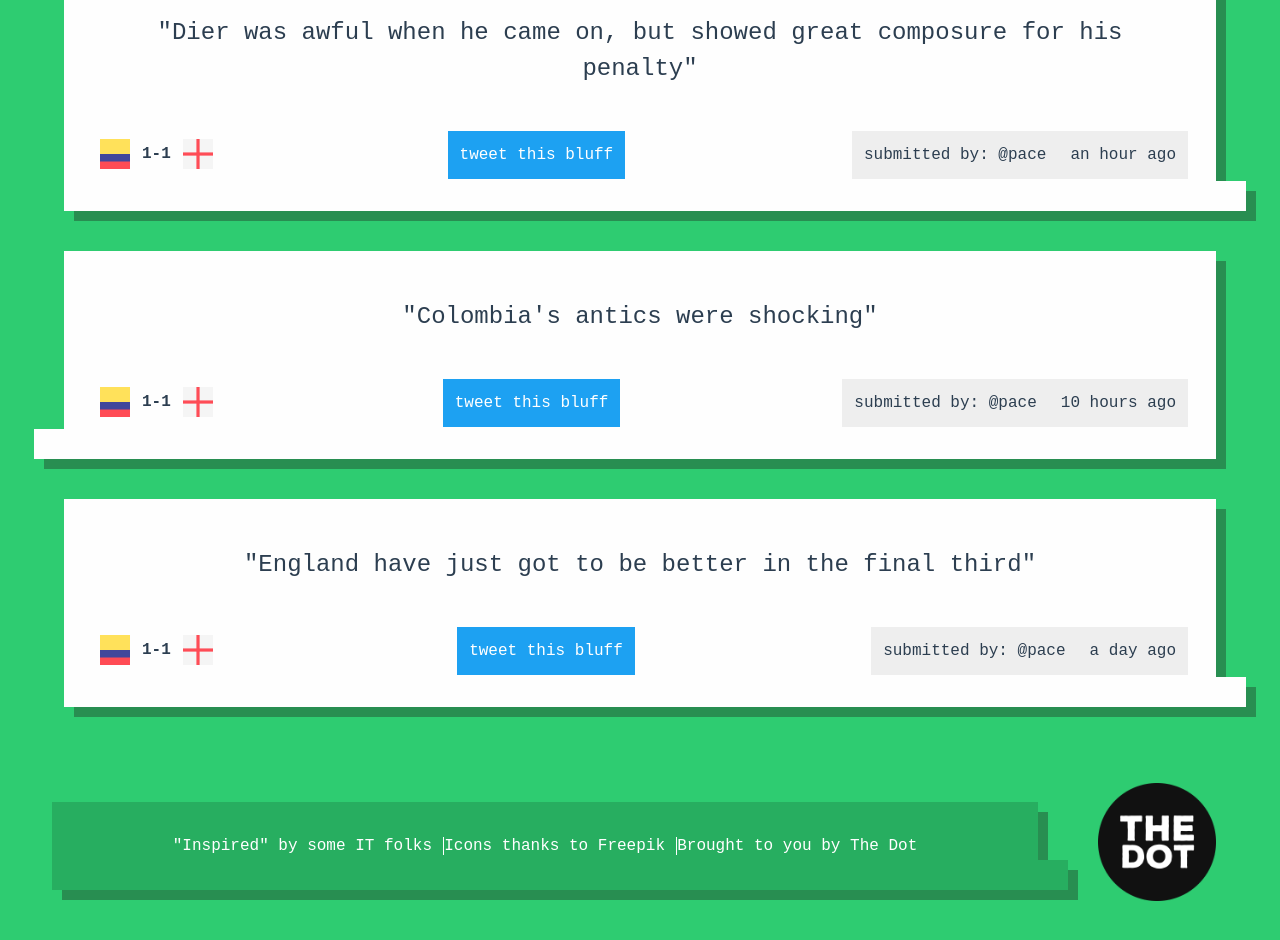
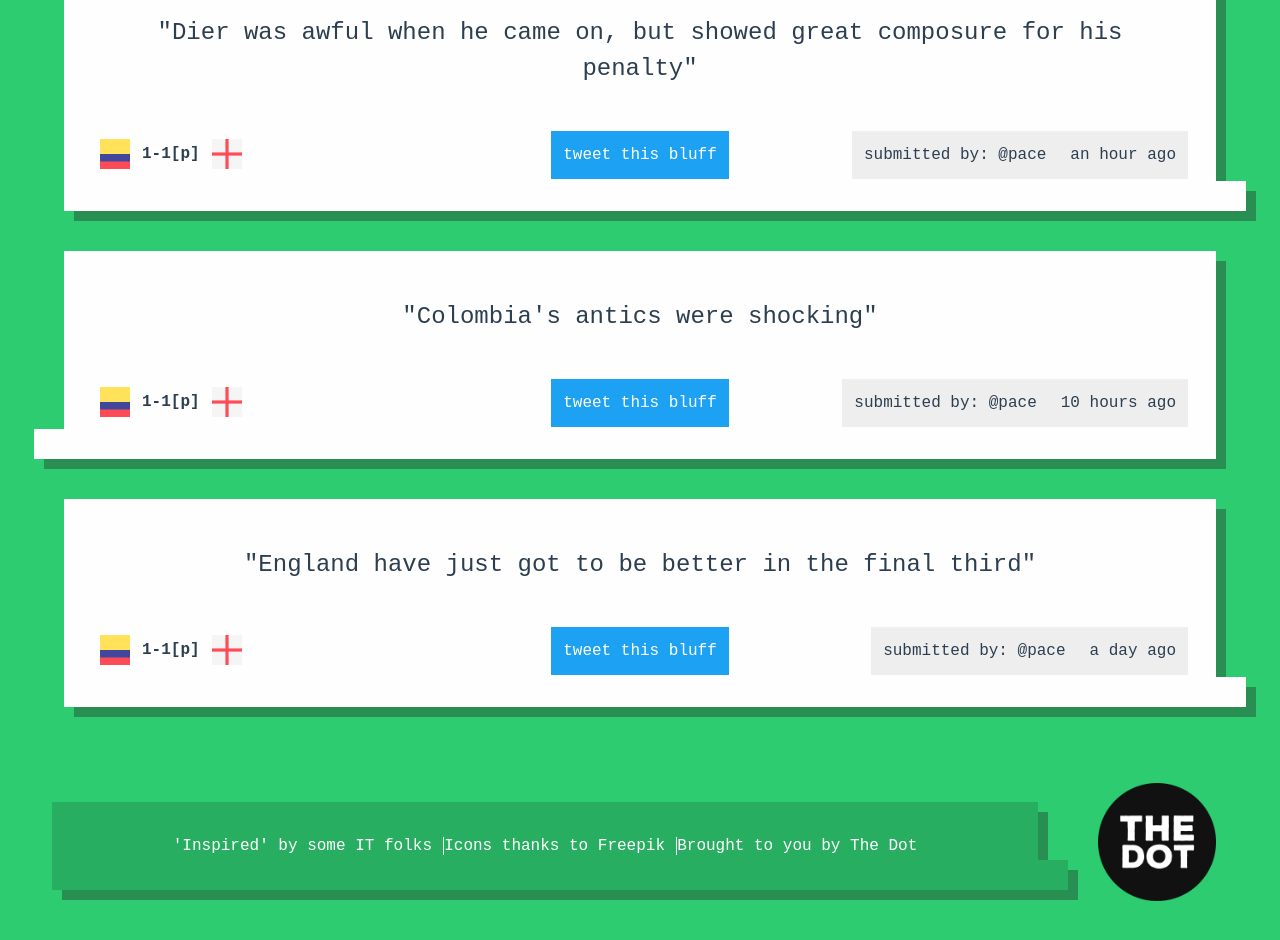
Before and after one commit to fredrivett/bluffball, a Vue app: page / in a window 1280 px wide. Shown: the part 380-1320 px from the top of the page. Built offline with nearby package versions, Linux system fonts and the light colour scheme; a web font is replaced by a local one.

Commit message:
last min tweaks

```diff
--- a/src/App.vue
+++ b/src/App.vue
@@ -22,7 +22,7 @@
       <div class="o_block container c_footer">
         <div class="columns is-centered is-vcentered">
           <div class="section column o_block c_header__main o_border-list">
-            <a href="https://www.youtube.com/watch?v=msN7HNncHik&feature=youtu.be&t=2m13s" target="_blank">"Inspired" by some IT folks</a>
+            <a href="https://www.youtube.com/watch?v=msN7HNncHik&feature=youtu.be&t=2m13s" target="_blank">'Inspired' by some IT folks</a>
             <a href="https://www.flaticon.com/authors/freepik" target="_blank" rel="nofollow">Icons thanks to Freepik</a>
             <a href="https://www.producthunt.com/upcoming/the-dot" target="_blank" rel="nofollow">Brought to you by The Dot</a>
           </div>
@@ -409,6 +409,12 @@ a {
     }
 }
 
+@media screen and (min-width: 769px) and (max-width: 1279px) {
+  .column.is-narrow-tablet-only {
+    flex: none;
+  }
+}
+
 
 
 .has-bg-grey {
--- a/src/components/Home.vue
+++ b/src/components/Home.vue
@@ -3,7 +3,7 @@
     <QuoteBlock
       quote="Dier was awful when he came on, but showed great composure for his penalty"
       team1="colombia"
-      score="1-1"
+      score="1-1[p]"
       team2="england"
       byUsername="pace"
       byTweet="https://twitter.com/pace"
@@ -13,7 +13,7 @@
     <QuoteBlock
       quote="Colombia's antics were shocking"
       team1="colombia"
-      score="1-1"
+      score="1-1[p]"
       team2="england"
       byUsername="pace"
       byTweet="https://twitter.com/pace"
@@ -23,7 +23,7 @@
     <QuoteBlock
       quote="England have just got to be better in the final third"
       team1="colombia"
-      score="1-1"
+      score="1-1[p]"
       team2="england"
       byUsername="pace"
       byTweet="https://twitter.com/pace"
--- a/src/components/QuoteBlock.vue
+++ b/src/components/QuoteBlock.vue
@@ -9,7 +9,7 @@
         </div>
       </div>
       <div class="columns c_quote-block__footer">
-        <div class="column is-narrow is-size-6 c_quote-block__score has-text-left-tablet has-text-left-desktop is-paddingless">
+        <div class="column is-size-6 c_quote-block__score has-text-left-tablet has-text-left-desktop is-paddingless is-narrow-mobile is-narrow-tablet-only">
           <span class="has-space-tiny c_score">
             <img :src="team1Image" class="c_flag c_score__flag is-block" v-if="team1Image">
             <span class="c_score__result">{{ score }}</span>
@@ -21,7 +21,7 @@
             tweet this bluff
           </a>
         </div>
-        <div class="column is-narrow is-size-6 c_quote-block__meta has-text-left-tablet has-text-right-desktop is-paddingless">
+        <div class="column is-size-6 c_quote-block__meta has-text-left-tablet has-text-right-desktop is-paddingless is-narrow-mobile is-narrow-tablet-only">
           <span class="has-bg-grey has-space-7 is-inline-block" v-if="!byTweet && byUsername">
             submitted by: @{{ byUsername }}
           </span>
```
Also changed, not shown: 10 other files (tests, documents, lock files or other folders).
